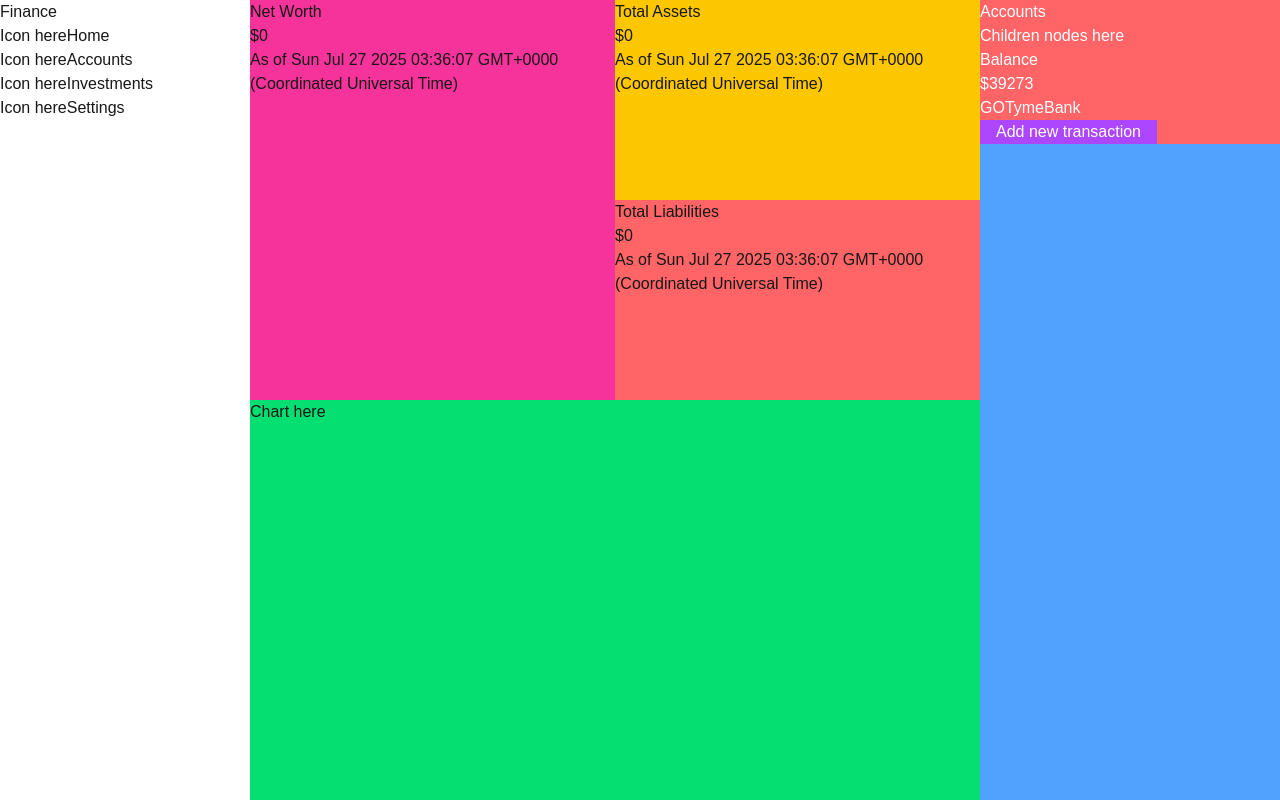
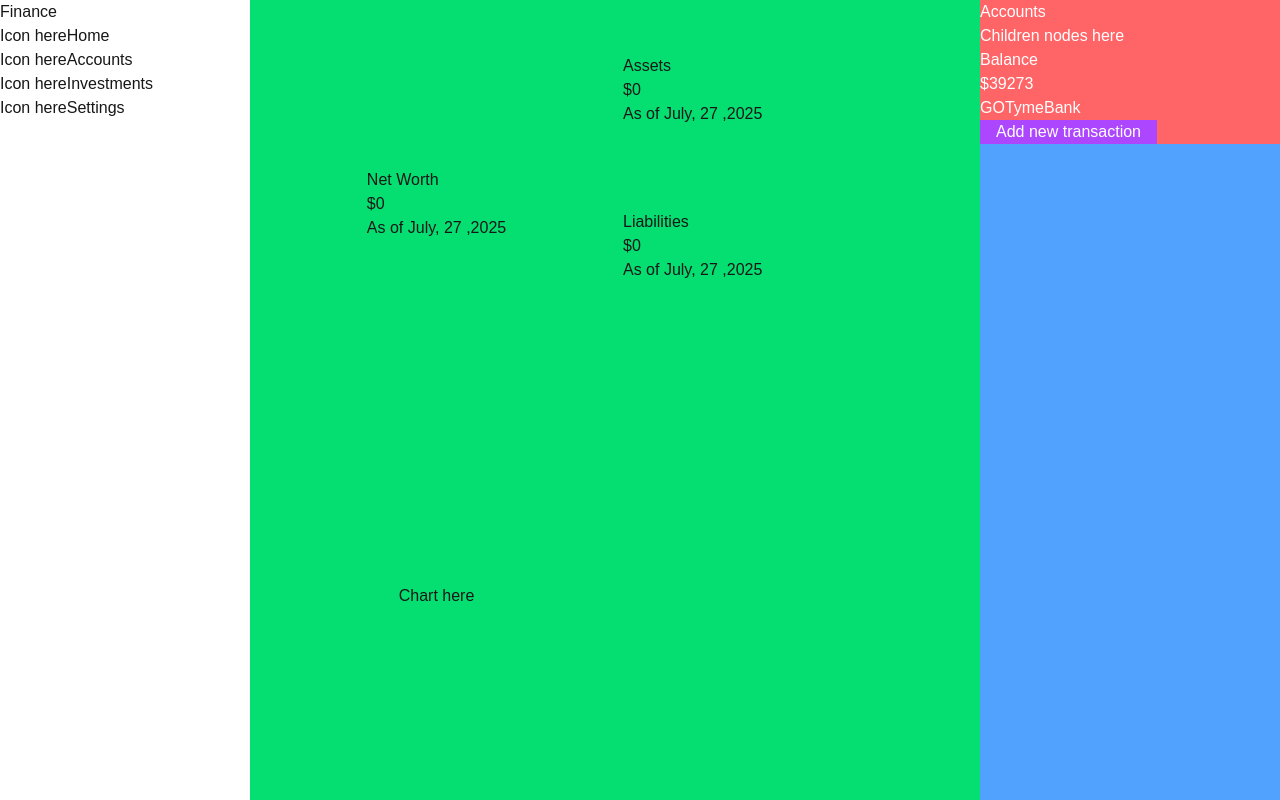
Before and after one commit to asshleygozar/financial-manager, a Next.js app: page /home in a window 1280 px wide. Built offline with nearby package versions, Linux system fonts and the light colour scheme.

Commit message:
add layout display using tailwind and formatted the date using date-fns

```diff
--- a/app/home/page.tsx
+++ b/app/home/page.tsx
@@ -1,4 +1,5 @@
 'use client';
+import { format } from 'date-fns';
 import { useState } from 'react';
 import { useStorage } from '@/context/useStorage';
 import Modal from '@/components/Modal';
@@ -14,36 +15,36 @@ function Home() {
 
 	return (
 		<div className='h-screen w-full bg-gray-200 grid grid-cols-[1fr_300px]'>
-			<section className='bg-green-400 grid grid-cols-2 grid-rows-2'>
-				<div className='col-start-[1] col-end-[2] bg-pink-500'>
-					<MainCard
-						title='Net Worth'
+			<section className='bg-green-400 grid grid-cols-2 grid-rows-2 place-items-center gap-[1rem] p-[1rem]'>
+				<MainCard
+					style='bg-(--card-background) w-full min-h-[80%] col-start-[1] col-end-[2] rounded-lg flex flex-col justify-between p-[1rem]'
+					title='Net Worth'
+					currency='$'
+					balance={storage[0].netWorth}
+					date={`${format(new Date(), 'MMMM, dd ,yyyy')}`}
+				/>
+				<div className='w-full min-h-[80%] grid grid-rows-2 gap-[12px] '>
+					<SubCard
+						style='bg-(--card-background) row-start-1 row-end-2 rounded-lg flex flex-col justify-between p-[1rem]'
+						title='Assets'
+						headColor='text-[1.1rem] text-green-500'
+						balance={storage[0].totalAssets}
 						currency='$'
-						balance={storage[0].netWorth}
-						date={`${new Date()}`}
+						date={`${format(new Date(), 'MMMM, dd ,yyyy')}`}
+					/>
+					<SubCard
+						style='bg-(--card-background) row-start-2 row-end-3 rounded-lg flex flex-col justify-between p-[1rem]'
+						title='Liabilities'
+						headColor='text[1.1rem] text-red-500'
+						balance={storage[0].totalLiabilities}
+						currency='$'
+						date={`${format(new Date(), 'MMMM, dd ,yyyy')}`}
 					/>
 				</div>
 
-				<div className='grid grid-rows-2'>
-					<div className='bg-yellow-400 row-start-1 row-end-2'>
-						<SubCard
-							title='Total Assets'
-							balance={storage[0].totalAssets}
-							currency='$'
-							date={`${new Date()}`}
-						/>
-					</div>
-					<div className='bg-red-400'>
-						<SubCard
-							title='Total Liabilities'
-							balance={storage[0].totalLiabilities}
-							currency='$'
-							date={`${new Date()}`}
-						/>
-					</div>
+				<div>
+					<h1>Chart here</h1>
 				</div>
-
-				<div><h1>Chart here</h1></div>
 			</section>
 			<section className='bg-blue-400'>
 				<RightSideBar>
```
